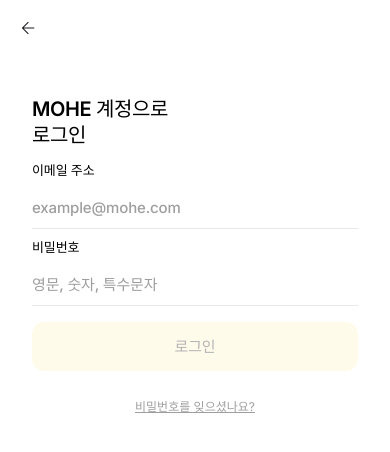
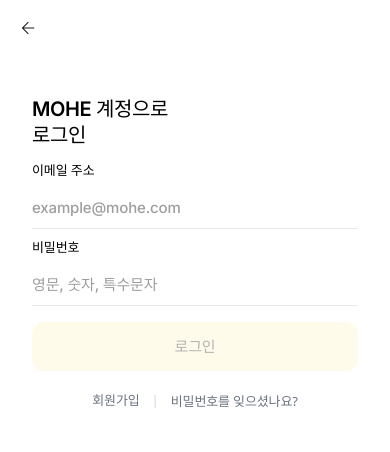
Before and after one commit to sjsh1623/MoHe, a React (Vite) app: page /login in a window 390 px wide. Shown: the top 452 px of the page. Built offline with nearby package versions, Linux system fonts and the light colour scheme; no server answers.

Commit message:
feat: 로그인 페이지에 회원가입 링크 추가
- 로그인 버튼 아래에 회원가입 | 비밀번호 찾기 링크 배치
- 간결한 레이아웃과 깔끔한 스타일링
- 반응형 디자인 적용

```diff
--- a/src/pages/auth/LoginPage.jsx
+++ b/src/pages/auth/LoginPage.jsx
@@ -1,11 +1,10 @@
 import React, {useState} from 'react';
-import { useNavigate } from 'react-router-dom';
+import { useNavigate, Link } from 'react-router-dom';
 import styles from '@/styles/pages/auth/login-page.module.css';
 
 import {Stack} from '@/components/ui/layout';
 import FormInput from '@/components/ui/inputs/FormInput';
 import PrimaryButton from '@/components/ui/buttons/PrimaryButton';
-import TextLink from '@/components/ui/links/TextLink';
 import {AuthContainer, AuthTitle} from '@/components/auth';
 import {useAuthNavigation} from '@/hooks/useAuthNavigation';
 import { authService } from '@/services/authService';
@@ -122,9 +121,18 @@ export default function LoginPage() {
                         {isLoading ? '로그인 중...' : '로그인'}
                     </PrimaryButton>
 
-                    <TextLink onClick={goToForgotPassword}>
-                        비밀번호를 잊으셨나요?
-                    </TextLink>
+                    <div className={styles.linksContainer}>
+                        <Link to="/signup" className={styles.link}>
+                            회원가입
+                        </Link>
+                        <span className={styles.separator}>|</span>
+                        <button
+                            onClick={goToForgotPassword}
+                            className={styles.link}
+                        >
+                            비밀번호를 잊으셨나요?
+                        </button>
+                    </div>
                 </Stack>
         </AuthContainer>
     );
--- a/src/styles/pages/auth/login-page.module.css
+++ b/src/styles/pages/auth/login-page.module.css
@@ -27,6 +27,39 @@
   max-width: 280px;
 }
 
+/* Links container */
+.linksContainer {
+  display: flex;
+  align-items: center;
+  justify-content: center;
+  gap: 0.75rem;
+  margin-top: 0.5rem;
+}
+
+.link {
+  font-family: inherit;
+  font-size: 0.875rem; /* 14px */
+  font-weight: 500;
+  color: #6b7280;
+  text-decoration: none;
+  background: none;
+  border: none;
+  padding: 0;
+  cursor: pointer;
+  transition: color 0.2s ease;
+  letter-spacing: -0.01em;
+}
+
+.link:hover {
+  color: #1f2937;
+}
+
+.separator {
+  font-family: inherit;
+  font-size: 0.875rem;
+  color: #d1d5db;
+  user-select: none;
+}
 
 /* Mobile WebView optimizations */
 @media (max-width: 480px) {
@@ -39,6 +72,14 @@
     font-size: 1.25rem; /* 20px */
     max-width: 100%;
   }
+
+  .link {
+    font-size: 0.8125rem; /* 13px */
+  }
+
+  .separator {
+    font-size: 0.8125rem;
+  }
 }
 
 /* Improve touch interactions */
```
